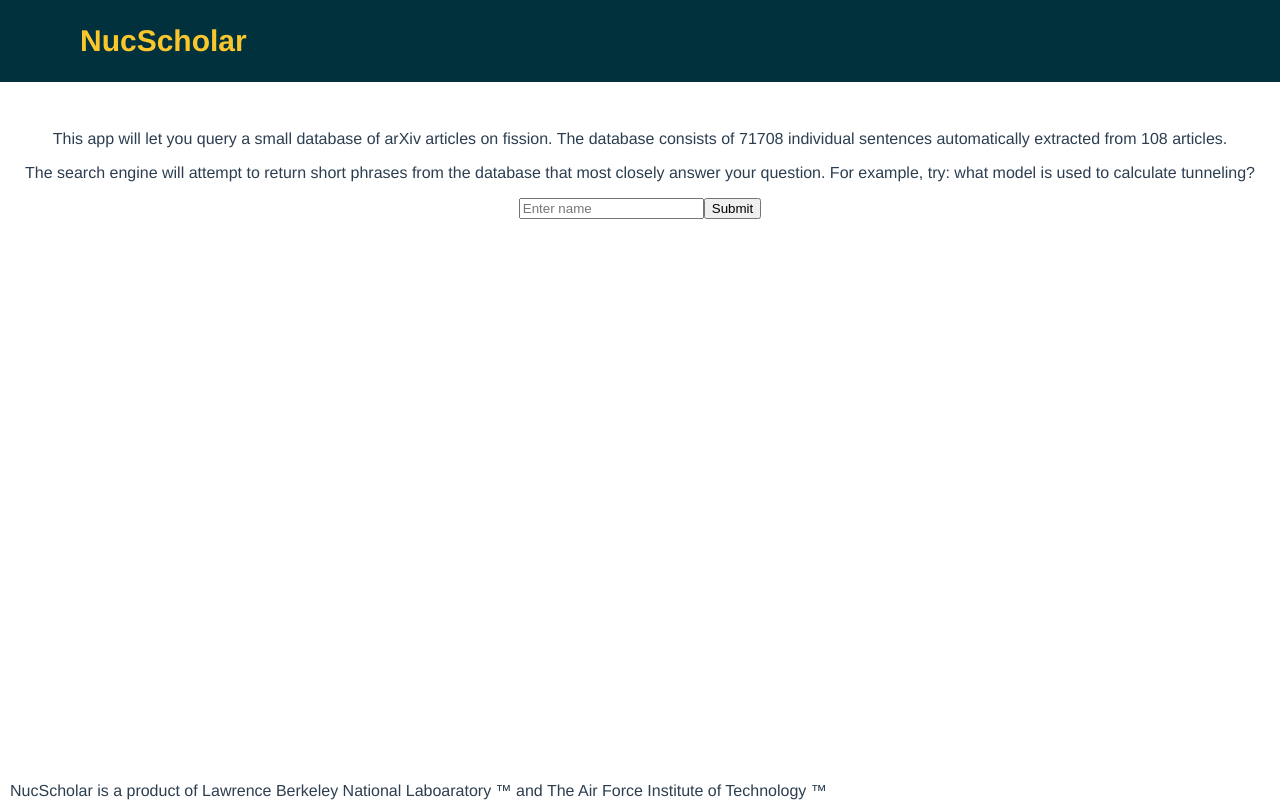
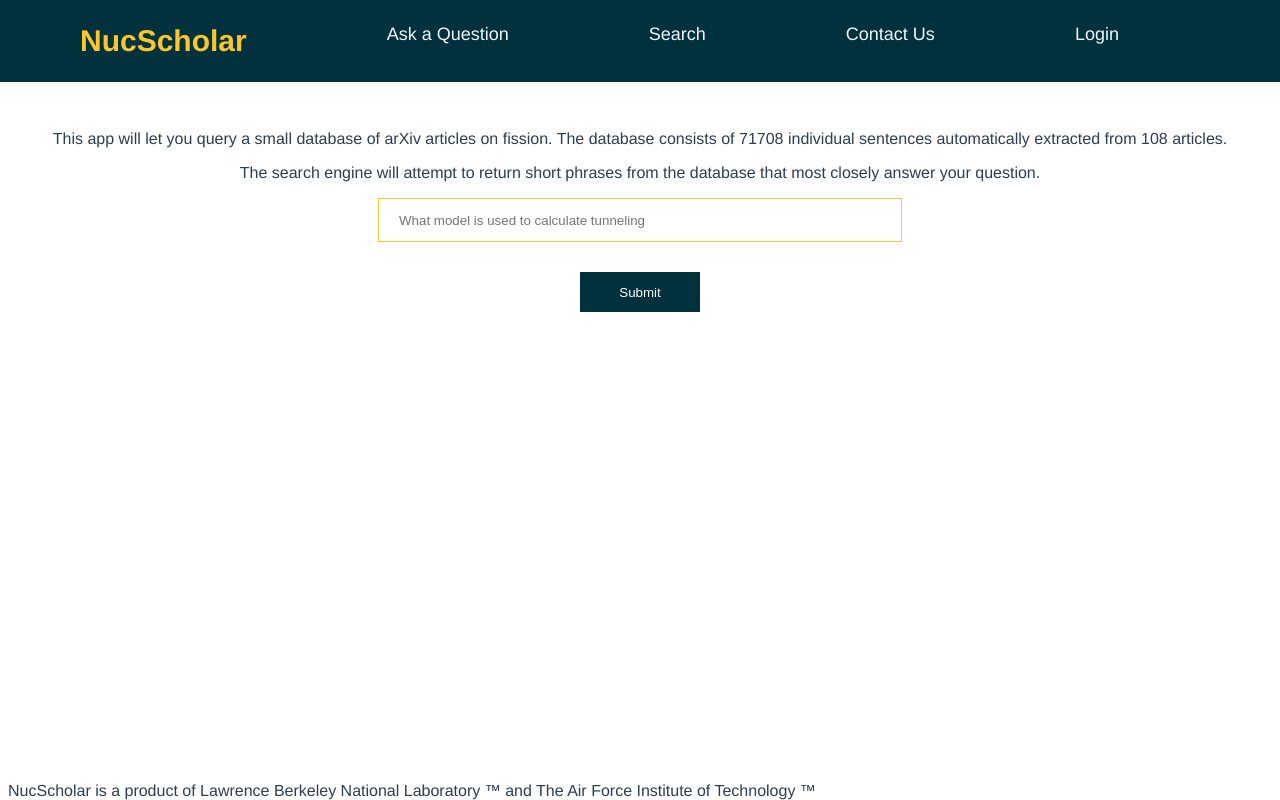
Before and after one commit to dward118/NL-Website, a Vue app: page /question in a window 1280 px wide. Built offline with nearby package versions, Linux system fonts and the light colour scheme.

Commit message:
Adjustments to meet our scope
Previously the page was setup to ask the user for their name.

```diff
--- a/src/components/QuestionSearch.vue
+++ b/src/components/QuestionSearch.vue
@@ -1,6 +1,7 @@
 <template>
-  <MenuBarLimited />
-  <div style="margin-top: 130px">
+    <MenuBar />
+  <div class="field" style="margin-top: 130px">
+
     <p>
       This app will let you query a small database of arXiv articles on fission.
       The database consists of 71708 individual sentences automatically
@@ -8,35 +9,56 @@
     </p>
     <p>
       The search engine will attempt to return short phrases from the database
-      that most closely answer your question. For example, try: what model is
-      used to calculate tunneling?
+      that most closely answer your question.
     </p>
-    <input v-model="fullName" placeholder="Enter name" />
-    <button @click="greet">Submit</button>
+
+    <input v-model="SearchBar" placeholder="What model is used to calculate tunneling" />
+
+    <button @click="Search">Submit</button>
   </div>
 </template>
 
 <script>
-import MenuBarLimited from "./MenuBarLimited.vue";
+import MenuBar from './MenuBar.vue';
 
 export default {
   name: "QuestionSearch",
 
   components: {
-    MenuBarLimited,
+    MenuBar
   },
 
   data() {
     return {
-      fullName: "",
+      SearchBar: "",
     };
   },
   methods: {
-    greet: function () {
-      console.log("My name is: ", this.fullName);
+    Search: function () {
+      console.log(this.SearchBar);
     },
   },
 };
 </script>
 
-<style></style>
+<style scoped>
+.field input {
+  width: 500px;
+  height: 40px;
+  padding-left: 20px;
+  display: block;
+  margin-bottom: 30px;
+  margin-right: auto;
+  margin-left: auto;
+  border: 1px solid #fac62e;
+}
+
+.field button {
+  width: 120px;
+  height: 40px;
+  border: 1px solid #00313c;
+  background: #00313c;
+  color: #fff;
+  cursor: pointer;
+}
+</style>
```
